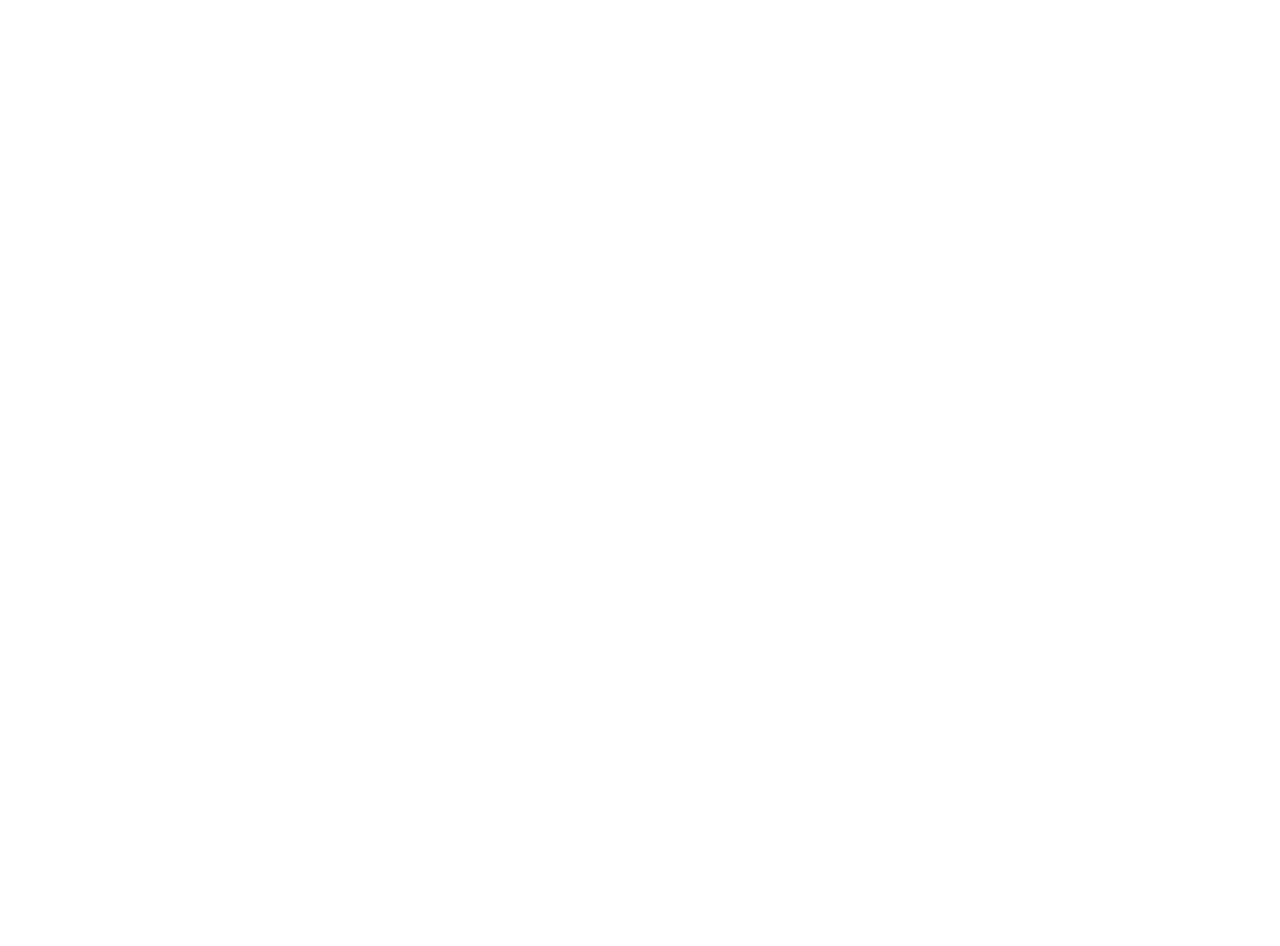
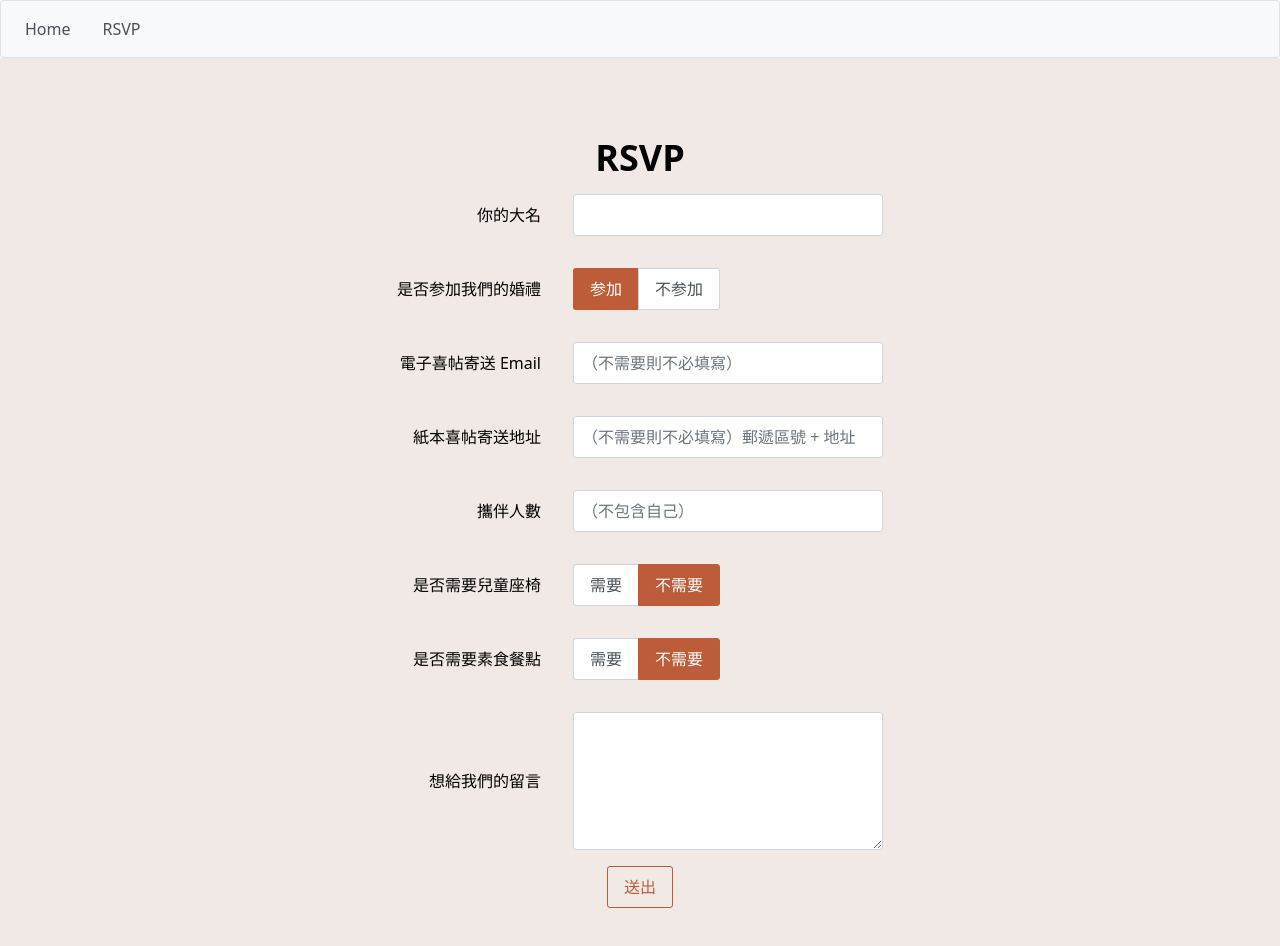
Before and after one commit to wenyunshe/my-wedding, a React (Vite) app: page /rsvp in a window 1280 px wide. Before the commit this address had no page. Shown: the top 946 px of the page. Before the commit the page ends 800 px from the top, so only its background shows below. Built offline with nearby package versions, Linux system fonts and the light colour scheme; a web font is replaced by a local one.

Commit message:
Implement RSVP form

```diff
--- a/src/App.tsx
+++ b/src/App.tsx
@@ -1,19 +1,20 @@
 import { PrimeReactProvider } from 'primereact/api'
-// import { Menubar } from 'primereact/menubar'
+import { Menubar } from 'primereact/menubar'
 import './assets/theme.css'
 import { Outlet } from 'react-router'
 
 function App() {
   return (
     <PrimeReactProvider>
-      {/* <Menubar
+      <Menubar
         model={[
           { label: 'Home', url: '/' },
-          { label: 'Our story', url: '/our-story' },
-          { label: 'Gallery', url: '/gallery' },
+          { label: 'RSVP', url: '/rsvp' },
+          // { label: 'Our story', url: '/our-story' },
+          // { label: 'Gallery', url: '/gallery' },
         ]}
-      /> */}
-      <div className='bg-[#f0E9E5] min-h-screen'>
+      />
+      <div className='bg-[#f0E9E5]'>
         <Outlet />
       </div>
     </PrimeReactProvider>
--- a/src/main.tsx
+++ b/src/main.tsx
@@ -7,6 +7,7 @@
 import HomePage from './pages/HomePage.tsx'
 import OurStoryPage from './pages/OurStoryPage.tsx'
 import GalleryPage from './pages/GalleryPage.tsx'
+import RsvpPage from './pages/RsvpPage.tsx'
 
 createRoot(document.getElementById('root')!).render(
   <StrictMode>
@@ -16,6 +17,7 @@
           <Route path='/' element={<HomePage />} />
           <Route path='/our-story' element={<OurStoryPage />} />
           <Route path='/gallery' element={<GalleryPage />} />
+          <Route path='/rsvp' element={<RsvpPage />} />
         </Route>
       </Routes>
     </BrowserRouter>
--- a/src/pages/HomePage.tsx
+++ b/src/pages/HomePage.tsx
@@ -5,6 +5,14 @@
       <h4 className='text-xl md:text-2xl text-center'>
         You are invited to the wedding
       </h4>
+      <h3 className='text-ms/8 md:text-xl/9 text-center'>
+        <span className='text-2xl/10 md:text-3xl/12'>
+          2026/3/28&nbsp;&nbsp;&nbsp;12:30 PM<small>（午宴）</small>
+        </span>
+        <br />
+        <span className='pi pi-at' />
+        &nbsp;高雄日航酒店
+      </h3>
       <a
         href={import.meta.env.VITE_CALENDER_EVENT_URL}
         target='_blank'
@@ -13,12 +21,6 @@
       >
         點我加入 Google 行事曆
       </a>
-      <h3 className='text-ms/8 md:text-xl/9 text-center'>
-        <span className='text-2xl/10 md:text-3xl/12'>2026/3/28</span>
-        <br />
-        <span className='pi pi-at' />
-        &nbsp;高雄日航酒店
-      </h3>
       <iframe
         className='size-72'
         src='https://www.google.com/maps/embed?pb=!1m18!1m12!1m3!1d3683.1765795558445!2d120.30279087564934!3d22.609880331602284!2m3!1f0!2f0!3f0!3m2!1i1024!2i768!4f13.1!3m3!1m2!1s0x346e030004dc9165%3A0xf1c8ab02b634069b!2z6auY6ZuE5pel6Iiq6YWS5bqXIEhvdGVsIE5pa2tvIEthb2hzaXVuZw!5e0!3m2!1szh-TW!2stw!4v1751132070968!5m2!1szh-TW!2stw'
--- /dev/null
+++ b/src/pages/RsvpPage.tsx
@@ -0,0 +1,255 @@
+import { Button } from 'primereact/button'
+import { confirmPopup, ConfirmPopup } from 'primereact/confirmpopup'
+import { InputNumber } from 'primereact/inputnumber'
+import { InputText } from 'primereact/inputtext'
+import { InputTextarea } from 'primereact/inputtextarea'
+import { SelectButton } from 'primereact/selectbutton'
+import { useState } from 'react'
+
+const RsvpPage = () => {
+  const [formData, setFormData] = useState<{
+    name: string
+    attending: boolean
+    guests: number | null
+    needsBabySeat: boolean
+    babySeatCount: number | null
+    needsVegetarianMeal: boolean
+    remarks: string
+    eInvitationEmail: string
+    physicalInvitationAddress: string
+  }>({
+    name: '',
+    attending: true,
+    guests: null,
+    needsBabySeat: false,
+    babySeatCount: null,
+    needsVegetarianMeal: false,
+    remarks: '',
+    eInvitationEmail: '',
+    physicalInvitationAddress: '',
+  })
+  const [errorsMap, setErrorsMap] = useState<Map<string, string>>()
+
+  const validateForm = () => {
+    const newErrorsMap = new Map<string, string>()
+    if (!formData.name) newErrorsMap.set('name', '請填寫你的大名')
+    if (formData.attending && formData.guests === null) {
+      newErrorsMap.set('guests', '請填寫攜伴人數')
+    }
+    if (formData.eInvitationEmail) {
+      const emailPattern = /^[^\s@]+@[^\s@]+\.[^\s@]+$/
+      if (!emailPattern.test(formData.eInvitationEmail)) {
+        newErrorsMap.set('eInvitationEmail', '請填寫有效的電子郵件地址')
+      }
+    }
+    if (formData.physicalInvitationAddress) {
+      const validRegex = /^\d{3,}.*$/
+      if (!validRegex.test(formData.physicalInvitationAddress)) {
+        newErrorsMap.set('physicalInvitationAddress', '請在開頭填寫郵遞區號')
+      }
+    }
+    setErrorsMap(newErrorsMap)
+
+    return newErrorsMap.size === 0
+  }
+
+  const onSubmit = async (event: React.MouseEvent<HTMLButtonElement>) => {
+    const confirmPopupTarget = event.currentTarget
+    const isFormValid = validateForm()
+    if (!isFormValid) {
+      return
+    }
+    confirmPopup({
+      target: confirmPopupTarget,
+      message: '資料都確認過了嗎？',
+      icon: 'pi pi-exclamation-triangle',
+      acceptLabel: '確認送出',
+      rejectLabel: '取消',
+      accept: async () => {
+        const response = await fetch('/api/rsvp', {
+          method: 'POST',
+          headers: { 'Content-Type': 'application/json' },
+          body: JSON.stringify(formData),
+        })
+
+        const result = await response.json()
+        console.log(result)
+      },
+    })
+  }
+
+  return (
+    <div className='flex flex-col items-center justify-center p-20'>
+      <h1 className='text-4xl font-bold mb-4'>RSVP</h1>
+      <div className='grid grid-cols-[auto_1fr] gap-8 items-center grid-flow-row-dense mb-4'>
+        <label className='justify-self-end' htmlFor='name'>
+          你的大名
+        </label>
+        <div className='relative flex flex-col'>
+          <InputText
+            autoComplete='name'
+            pt={{
+              root: {
+                id: 'name',
+              },
+            }}
+            invalid={!!errorsMap?.get('name')}
+            value={formData.name}
+            onChange={(e) => setFormData({ ...formData, name: e.target.value })}
+          />
+          {errorsMap?.get('name') && (
+            <div className='absolute bottom-[-24px]'>
+              <small className='p-error'>{errorsMap.get('name')}</small>
+            </div>
+          )}
+        </div>
+        <div className='justify-self-end'>是否参加我們的婚禮</div>
+        <SelectButton
+          value={formData.attending}
+          onChange={(e) => setFormData({ ...formData, attending: e.value })}
+          options={[
+            { label: '参加', value: true },
+            { label: '不参加', value: false },
+          ]}
+        />
+        <label className='justify-self-end' htmlFor='eInvitationEmail'>
+          電子喜帖寄送 Email
+        </label>
+        <div className='relative flex flex-col'>
+          <InputText
+            pt={{
+              root: {
+                id: 'eInvitationEmail',
+              },
+            }}
+            invalid={!!errorsMap?.get('eInvitationEmail')}
+            placeholder='（不需要則不必填寫）'
+            value={formData.eInvitationEmail}
+            onChange={(e) =>
+              setFormData({ ...formData, eInvitationEmail: e.target.value })
+            }
+          />
+          {errorsMap?.get('eInvitationEmail') && (
+            <div className='absolute bottom-[-24px]'>
+              <small className='p-error'>
+                {errorsMap.get('eInvitationEmail')}
+              </small>
+            </div>
+          )}
+        </div>
+        <label className='justify-self-end' htmlFor='physicalInvitationAddress'>
+          紙本喜帖寄送地址
+        </label>
+        <div className='relative flex flex-col'>
+          <InputText
+            pt={{
+              root: {
+                id: 'physicalInvitationAddress',
+              },
+            }}
+            invalid={!!errorsMap?.get('physicalInvitationAddress')}
+            placeholder='（不需要則不必填寫）郵遞區號 + 地址'
+            value={formData.physicalInvitationAddress}
+            onChange={(e) =>
+              setFormData({
+                ...formData,
+                physicalInvitationAddress: e.target.value,
+              })
+            }
+          />
+          {errorsMap?.get('physicalInvitationAddress') && (
+            <div className='absolute bottom-[-24px]'>
+              <small className='p-error'>
+                {errorsMap.get('physicalInvitationAddress')}
+              </small>
+            </div>
+          )}
+        </div>
+        {formData.attending && (
+          <>
+            <label className='justify-self-end' htmlFor='guests'>
+              攜伴人數
+            </label>
+            <div className='relative flex flex-col'>
+              <InputNumber
+                pt={{
+                  input: {
+                    root: {
+                      id: 'guests',
+                    },
+                  },
+                }}
+                placeholder='（不包含自己）'
+                type='number'
+                invalid={!!errorsMap?.get('guests')}
+                value={formData.guests}
+                onChange={(e) => setFormData({ ...formData, guests: e.value })}
+              />
+              {errorsMap?.get('guests') && (
+                <div className='absolute bottom-[-24px]'>
+                  <small className='p-error'>{errorsMap.get('guests')}</small>
+                </div>
+              )}
+            </div>
+            <div className='justify-self-end'>是否需要兒童座椅</div>
+            <SelectButton
+              value={formData.needsBabySeat}
+              onChange={(e) =>
+                setFormData({ ...formData, needsBabySeat: e.value })
+              }
+              options={[
+                { label: '需要', value: true },
+                { label: '不需要', value: false },
+              ]}
+            />
+            {formData.needsBabySeat && (
+              <>
+                <label className='justify-self-end'>兒童座椅張數</label>
+                <InputNumber
+                  type='number'
+                  value={formData.babySeatCount}
+                  onChange={(e) =>
+                    setFormData({ ...formData, babySeatCount: e.value })
+                  }
+                />
+              </>
+            )}
+            <div className='justify-self-end'>是否需要素食餐點</div>
+            <SelectButton
+              value={formData.needsVegetarianMeal}
+              onChange={(e) =>
+                setFormData({ ...formData, needsVegetarianMeal: e.value })
+              }
+              options={[
+                { label: '需要', value: true },
+                { label: '不需要', value: false },
+              ]}
+            />
+          </>
+        )}
+        <label className='justify-self-end' htmlFor='remarks'>
+          想給我們的留言
+        </label>
+        <InputTextarea
+          pt={{
+            root: {
+              id: 'remarks',
+            },
+          }}
+          rows={5}
+          cols={30}
+          value={formData.remarks}
+          onChange={(e) =>
+            setFormData({ ...formData, remarks: e.target.value })
+          }
+        />
+      </div>
+      <ConfirmPopup />
+      <Button outlined onClick={onSubmit}>
+        送出
+      </Button>
+    </div>
+  )
+}
+
+export default RsvpPage
```
Also changed, not shown: src/assets/theme.css.
